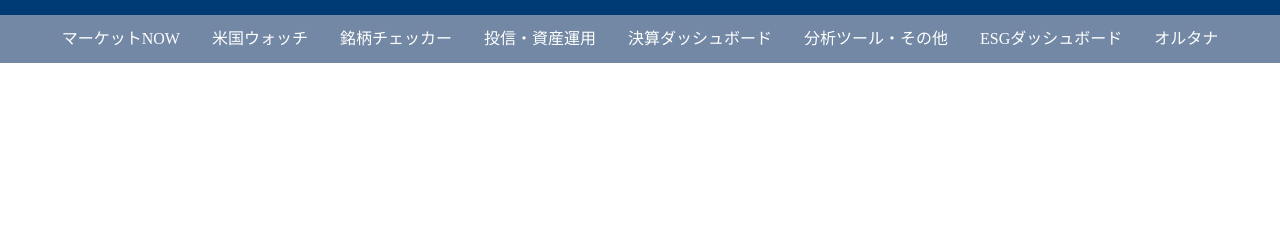
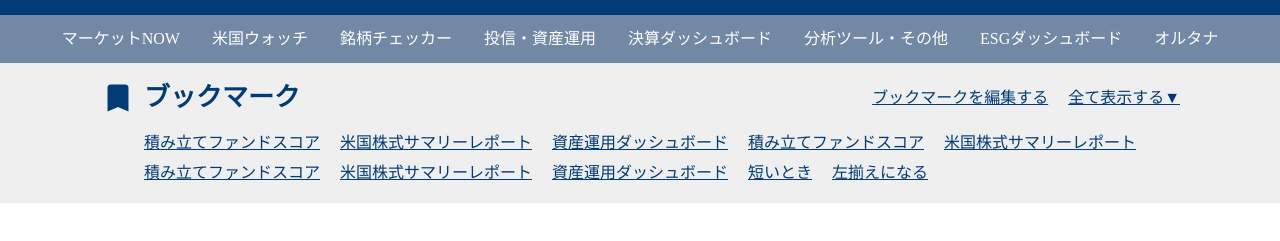
Before and after one commit to naoki-iizuka-q/naoki-iizuka-q.github.io, a plain HTML site: page knowledge-web/index.html in a window 1280 px wide. Shown: the part 65-306 px from the top of the page. Drawn offline with nearby package versions, Linux system fonts and the light colour scheme.

Commit message:
Add files via upload
update header section.

```diff
--- a/knowledge-web/css/styles.css
+++ b/knowledge-web/css/styles.css
@@ -1,8 +1,9 @@
 :root {
   --quick-b: #003B75;
-  --quick-b_3nd: #7288A4;
+  --quick-b_3rd: #7288A4;
   --white: #FFFFFF;
   --bg01: #F0F0F0;
+  --bg02: #EFEFEF;
   --sub-01: #535659;
   --sab-02: #777D83;
 }
@@ -11,7 +12,23 @@ body {
   font-family: Noto Sans JP;
 }
 
-header div {
+h1,
+a {
+  color: var(--quick-b);
+}
+
+h1 {
+  display: flex;
+  align-items: center;
+  gap: 8px;
+  font-size: 26px;
+}
+
+h1 .large-icon {
+  font-size: 36px;
+}
+
+.upper-header {
   color: var(--white);
   background: var(--quick-b);
   display: flex;
@@ -21,8 +38,8 @@ header div {
   padding-top: 4px;
 }
 
-nav {
-  background-color: var(--quick-b_3nd);
+.middle-header {
+  background-color: var(--quick-b_3rd);
   display: flex;
   justify-content: center;
   align-items: center;
@@ -30,22 +47,58 @@ nav {
   white-space: nowrap;
 }
 
-nav a {
+.middle-header a {
   color: var(--white);
   text-decoration: none;
 }
 
-nav ul,
-.upper-header ul {
+.upper-header ul,
+.middle-header ul,
+.lower-header ul {
   list-style-type: none;
   margin: 0;
   padding: 0;
   display: flex;
 }
 
-nav li {
+.middle-header li {
   padding: 0 16px;
   display: flex;
+}
+
+.lower-header {
+  display: flex;
+  flex-direction: column;
+  align-items: center;
+  background: var(--bg02);
+}
+
+.lower-header--upper {
+  display: flex;
+  justify-content: space-between;
+  align-items: center;
+  width: 1080px;
+}
+
+.lower-header--upper ul {
+  display: flex;
+  align-items: flex-start;
+  gap: 20px;
+}
+
+.lower-header--lower {
+  display: flex;
+  flex-direction: column;
+  align-items: flex-start;
+  width: auto;
+  padding-bottom: 20px;
+  gap: 12px;
+}
+
+.lower-header--lower ul {
+  display: flex;
+  align-items: flex-start;
+  gap: 20px;
 }
 
 small {
--- a/knowledge-web/index.html
+++ b/knowledge-web/index.html
@@ -7,6 +7,7 @@
   <title>QUICK Knowledge 特設サイト</title>
   <link rel="stylesheet" href="https://cdnjs.cloudflare.com/ajax/libs/normalize/8.0.1/normalize.min.css">
   <link rel="stylesheet" href="./css/styles.css">
+  <link rel="stylesheet" href="https://fonts.googleapis.com/icon?family=Material+Icons">
   <link rel="icon" href="favicon.ico" type="image/x-icon">
 </head>
 
@@ -32,7 +33,7 @@
         <li><a href="/contact/">お問い合わせ</a></li>
       </ul>
     </div>
-    <nav class="lower-header">
+    <nav class="middle-header">
       <ul>
         <li><a href="#">マーケットNOW</a></li>
         <li><a href="#">米国ウォッチ</a></li>
@@ -44,7 +45,34 @@
         <li><a href="#">オルタナ</a></li>
       </ul>
     </nav>
+    <div class="lower-header">
+      <div class="lower-header--upper">
+        <h1><span class="material-icons large-icon">bookmark</span>ブックマーク</h1>
+        <ul>
+          <li><a href="#">ブックマークを編集する</a></li>
+          <li><a href="#">全て表示する▼</a></li>
+        </ul>
+      </div>
+      <div class="lower-header--lower">
+        <ul>
+          <li><a href="#">積み立てファンドスコア</a></li>
+          <li><a href="#">米国株式サマリーレポート</a></li>
+          <li><a href="#">資産運用ダッシュボード</a></li>
+          <li><a href="#">積み立てファンドスコア</a></li>
+          <li><a href="#">米国株式サマリーレポート</a></li>
+        </ul>
+        <ul>
+          <li><a href="#">積み立てファンドスコア</a></li>
+          <li><a href="#">米国株式サマリーレポート</a></li>
+          <li><a href="#">資産運用ダッシュボード</a></li>
+          <li><a href="#">短いとき</a></li>
+          <li><a href="#">左揃えになる</a></li>
+        </ul>
+      </div>
+    </div>
   </header>
+
+
 
 </body>
 
```
